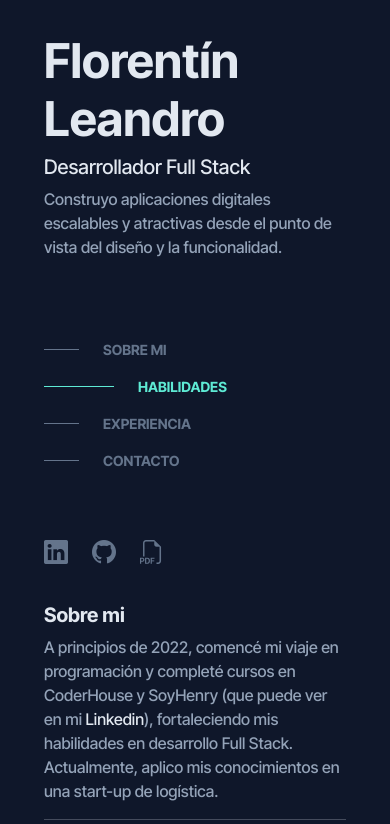
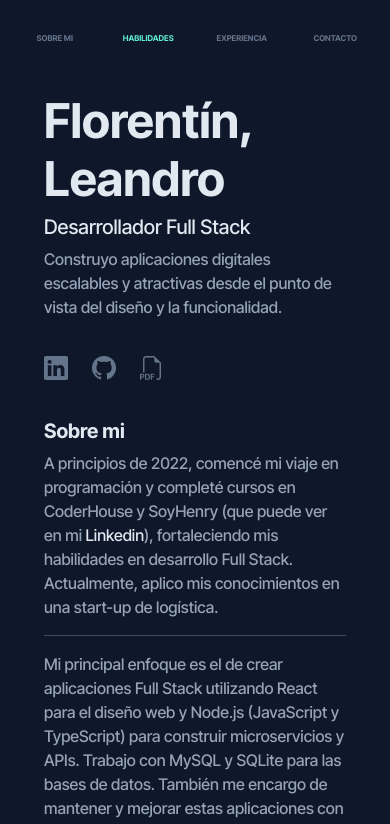
Before and after one commit to LeandroFlorentin/portafolio-web, a React (Vite) app: page / in a window 390 px wide. Shown: the top 824 px of the page. Built offline with nearby package versions, Linux system fonts and the light colour scheme.

Commit message:
proyectos

```diff
--- a/src/components/Header/header.jsx
+++ b/src/components/Header/header.jsx
@@ -4,10 +4,10 @@ const Header = ({ scrollToRef, sobreMiRef, habilidadesRef, experienciaRef, conta
   return (
     <header className='h-auto row'>
       <section className='text-start'>
-        <h1 className="fw-bold f-48">Florentín Leandro</h1>
+        <h1 className="fw-bold f-48">Florentín, Leandro</h1>
         <h2 className="f-20">Desarrollador Full Stack</h2>
         <p className="color-parrafo fw-parrafo">Construyo aplicaciones digitales escalables y atractivas desde el punto de vista del diseño y la funcionalidad.</p>
-        <div className="col-12 pt-5 pb-5">
+        <div className="col-12 pt-5 pb-5 d-lg-block d-none">
           <NavBar activate={activate} setActivate={setActivate} scrollToRef={scrollToRef} sobreMiRef={sobreMiRef} habilidadesRef={habilidadesRef} experienciaRef={experienciaRef} contactosRef={contactosRef} />
         </div>
         <section className="pt-3">
--- /dev/null
+++ b/src/components/NavBarCelu/NavBarCelu.jsx
@@ -0,0 +1,19 @@
+function NavBarCelu({ scrollToRef, sobreMiRef, habilidadesRef, experienciaRef, contactosRef, activate, setActivate }) {
+  let array = [
+    { descripcion: "sobre mi", valor: "sobreMi", className: "sobreMi d-flex align-items-center justify-content-center pt-3 w-200px" },
+    { descripcion: "habilidades", valor: "habilidades", className: "habilidades d-flex align-items-center justify-content-center pt-3 w-200px" },
+    { descripcion: "experiencia", valor: "experiencia", className: "experiencia d-flex align-items-center justify-content-center pt-3 w-200px" },
+    { descripcion: "contacto", valor: "contactos", className: "contacto d-flex align-items-center justify-content-center pt-3 w-200px" }
+  ];
+  return (
+    <nav className='d-flex justify-content-between background-main ps-2 pe-2 pt-3 pb-3'>
+      {array.map((value, key) => (
+        <div key={key} className={value.className} onClick={() => scrollToRef(eval(value.valor + "Ref"))}>
+          <a className={value.descripcion === activate ? "color-on f-navbar fw-bold text-uppercase no-select-text" : 'color-off f-navbar fw-bold text-uppercase no-select-text'}>{value.descripcion}</a>
+        </div>
+      ))}
+    </nav>
+  );
+}
+
+export default NavBarCelu;
--- a/src/pages/experiencia.jsx
+++ b/src/pages/experiencia.jsx
@@ -6,8 +6,13 @@ const Proyectos = ({ reference }) => {
     <section ref={reference} id="proyectos" className="h-auto pt-5">
       <CardProject fecha="03-23  —  Actualidad" className="row pointer hover-card rounded no-select-text" classNameDescription="col-12 pb-3 ps-3 pe-3" classNameFecha="pt-3 ps-3 pe-3 col-12 text-start fw-parrafo">
         <div className="text-start">
-          <h3 className="f-16 no-select-text">Desarrollador Full Stack - Flexit</h3>
-          <h3 className="color-subtitulo-proyecto no-select-text f-16">Proyecto laboral</h3>
+          <div className="d-flex justify-content-between align-items-start">
+            <div>
+              <h3 className="f-16 no-select-text">Desarrollador Full Stack - Flexit</h3>
+              <h3 className="color-subtitulo-proyecto no-select-text f-16">Proyecto laboral</h3>
+            </div>
+            {/*             <a href="https://www.loom.com/share/983bb265723740b8b4f75fd8eeb2dbf1" target="_blank" className="btn btn-sm btn-custom color-on no-select-text f-16">Demo</a> */}
+          </div>
           <p className="f-14 color-parrafo no-select-text">
             Me encargo del desarrollo y mantenimiento integral de aplicaciones, enfocándome en React para el front-end y utilizando Node.js
             tanto en JavaScript como en TypeScript para crear microservicios y APIs en el back-end. En cuanto a las bases de datos, estoy
--- a/src/pages/inicio.jsx
+++ b/src/pages/inicio.jsx
@@ -4,6 +4,7 @@ import Habilidades from "./habilidades.jsx";
 import Experiencia from "./experiencia.jsx";
 import Sobremi from './sobremi.jsx';
 import Header from '../components/Header/header.jsx';
+import NavBarCelu from "../components/NavBarCelu/NavBarCelu.jsx";
 import { useMediaQuery } from "react-responsive";
 
 function Inicio() {
@@ -45,6 +46,7 @@ function Inicio() {
 
   return (
     <div className='background-main g-0'>
+      <div className='d-block d-lg-none sticky-top'><NavBarCelu activate={activeSection} scrollToRef={scrollToRef} habilidadesRef={habilidadesRef} experienciaRef={experienciaRef} contactosRef={contactosRef} sobreMiRef={sobreMiRef} /></div>
       <div className='left-6rem right-6rem row m-0 d-flex'>
         <div className='top-6rem bottom-6rem col-5 d-lg-block d-none  h-100 navbar-sticky container-header'>
           <Header activate={activeSection} setActivate={setActiveSection} scrollToRef={scrollToRef} habilidadesRef={habilidadesRef} experienciaRef={experienciaRef} contactosRef={contactosRef} sobreMiRef={sobreMiRef} />
--- a/src/styles/index.css
+++ b/src/styles/index.css
@@ -196,6 +196,10 @@ a {
   font-size: 14px;
 }
 
+.f-navbar {
+  font-size: .7em;
+}
+
 .f-13 {
   font-size: 13px;
 }
@@ -283,6 +287,14 @@ a {
   color: var(--color-subtitulo-proyecto) !important;
 }
 
+.color-subtitulo-proyecto-demo {
+  color: var(--color-subtitulo-proyecto) !important;
+}
+
+.color-subtitulo-proyecto-demo:hover {
+  color: white;
+}
+
 .hover-card {
   border: 1px solid transparent;
   transition: .3s all ease;
@@ -312,6 +324,10 @@ a {
 }
 
 @media only screen and (max-width: 550px) {
+  .f-navbar {
+    font-size: .5em;
+  }
+
   .left-6rem {
     padding-left: 2rem;
   }
```
Also changed, not shown: 1 other file (tests, documents, lock files or other folders).
